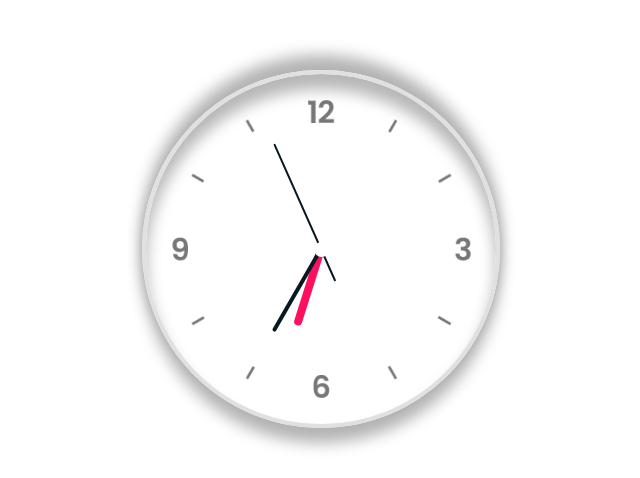
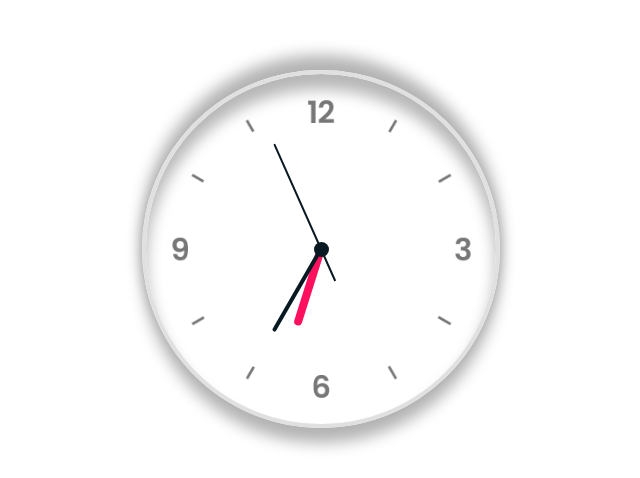
Before and after one commit to tahawei/Tahawei-Analog-Clock, a plain HTML site: page index.html in a window 1280 px wide. Both pictures are taken after a click on the element 640 px from the left and 720 px from the top of the page. Shown: the part 151-629 px from the top of the page, 319-959 px from the left. Drawn offline with Linux system fonts and the light colour scheme.

Commit message:
Edit The Clock

```diff
--- a/css/style.css
+++ b/css/style.css
@@ -35,6 +35,9 @@ body {
   background-color: #fff;
   border-radius: 50%;
   z-index: 1000;
+}
+.clock.active::before {
+  background-color: #091921;
 }
 .clock .hour,
 .clock .min,
--- a/js/main.js
+++ b/js/main.js
@@ -30,5 +30,4 @@ toggle.onclick = () => {
   mn.classList.toggle("active");
   sc.classList.toggle("active");
   clickSound.play();
-  clickSound.repeat(Infinity);
 };
```
